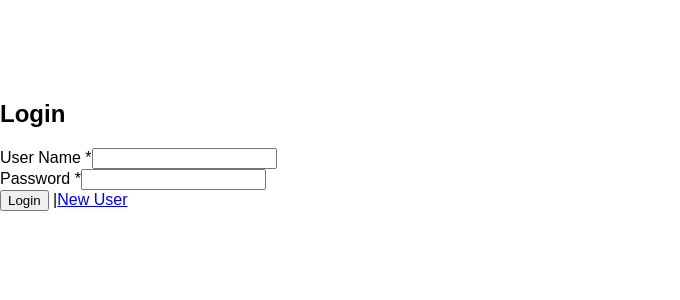
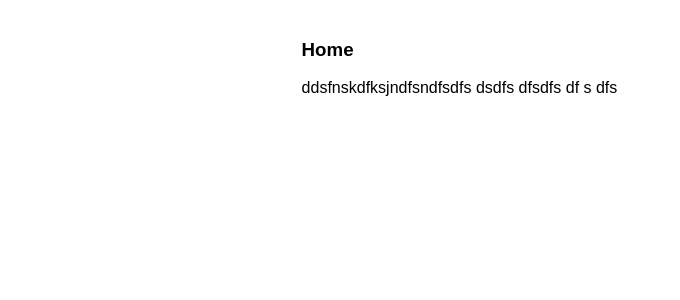
Before and after one commit to jamespeterjacob/realdeal, a React (Create React App) app: page / in a window 1280 px wide. Before the commit this address led to /login. Shown: the top 300 px of the page, without its empty margins (0-680 px from the left). Built offline with nearby package versions, Linux system fonts and the light colour scheme.

Commit message:
modified:   src/App.js

```diff
--- a/src/App.js
+++ b/src/App.js
@@ -14,7 +14,9 @@ function App() {
 
   return (
 
-    <><Appheader></Appheader><Routes>
+    <>
+    {/* <Appheader></Appheader> */}
+    <Routes>
       <Route exact path='/' index element={<Home />} />
       <Route path='/login' element={<Login />} />
       <Route path='/blogs' element={<Blogs />} />
```
